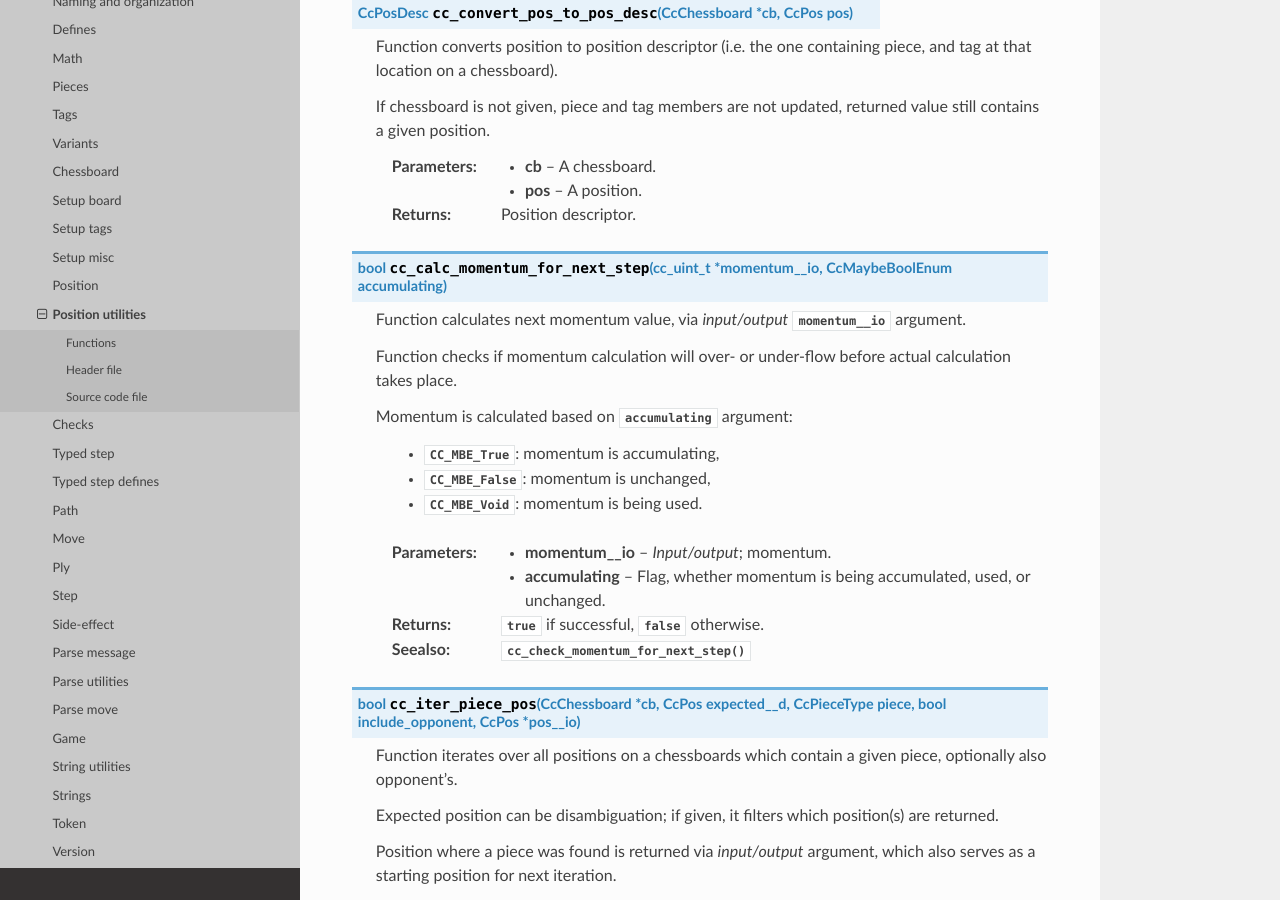
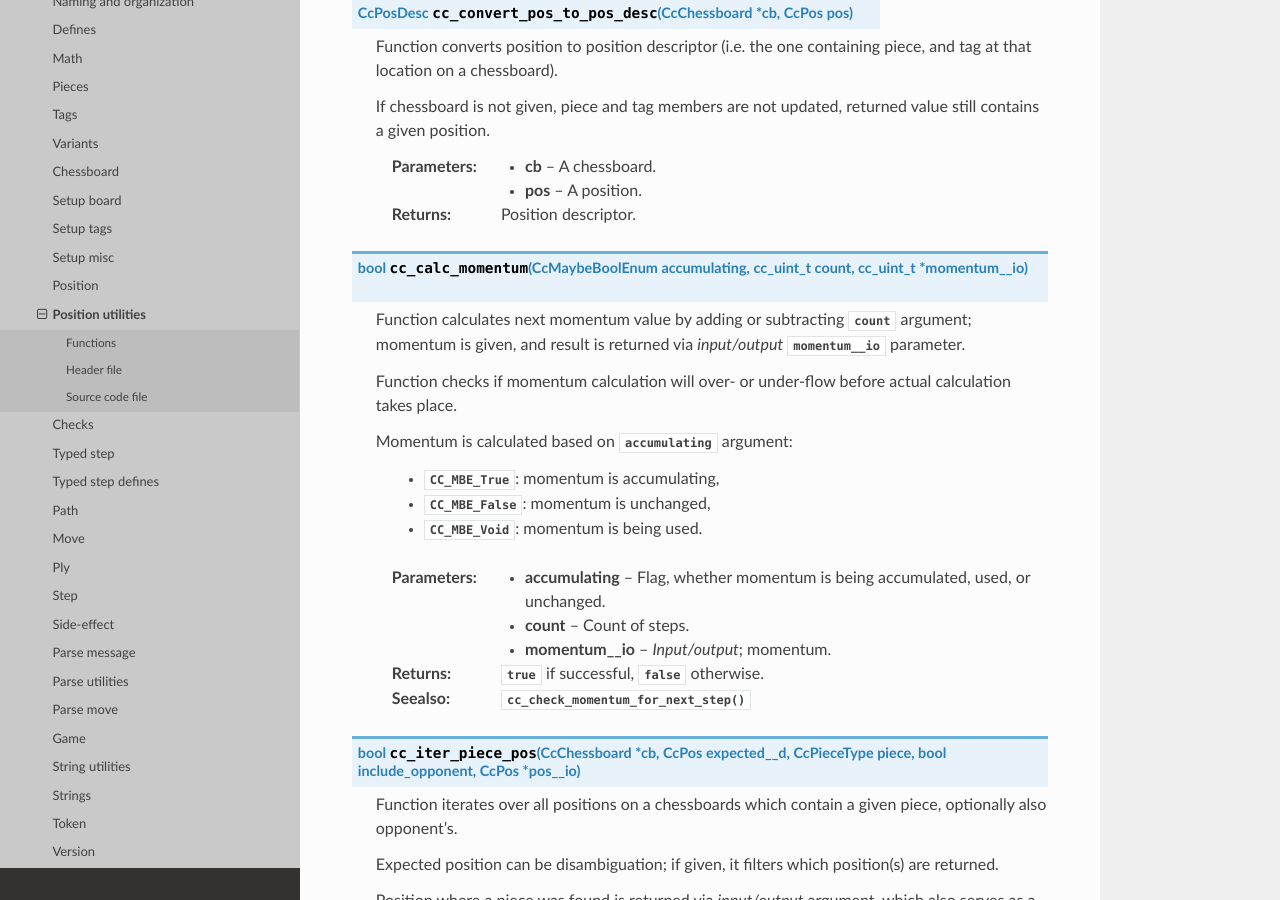
Before and after one commit to mmlacak/crochess, a Sphinx documentation site: the page built from docs/source/libcc/ccposutils.rst, in a window 1280 px wide and 900 px high, scrolled down 269 px. Built offline with Sphinx 7.4.7 and the Read the Docs theme 3.1.0, drawn with Linux system fonts in a browser that asks for light colours.

Commit message:
Renamed calc momentum, added count param + docs.

```diff
--- a/docs/source/conf.py
+++ b/docs/source/conf.py
@@ -26,10 +26,10 @@ copyright = '2021, Mario Mlačak'
 author = 'Mario Mlačak'
 
 # The short X.Y version
-version = "0.0.1.87:1266+20250116.160100"   # docs-new-lib-short-version-major-minor-feature-commit+meta~breaks-place-marker
+version = "0.0.1.88:1267+20250116.184006"   # docs-new-lib-short-version-major-minor-feature-commit+meta~breaks-place-marker
 
 # The full version, including alpha/beta/rc tags
-release = "0.0.1.87:1266+20250116.160100"   # docs-new-lib-full-version-major-minor-feature-commit+meta~breaks-place-marker
+release = "0.0.1.88:1267+20250116.184006"   # docs-new-lib-full-version-major-minor-feature-commit+meta~breaks-place-marker
 
 
 # -- General configuration ---------------------------------------------------
--- a/docs/source/libcc/ccchecks.rst
+++ b/docs/source/libcc/ccchecks.rst
@@ -43,7 +43,7 @@ Functions
         * :c:enumerator:`CC_MBE_False` if there is not enough momentum,
         * :c:enumerator:`CC_MBE_Void` in case of an error, insufficient data given.
 
-    :seealso: :c:func:`cc_calc_momentum_for_next_step()`
+    :seealso: :c:func:`cc_calc_momentum()`
 
 .. c:function:: bool cc_check_piece_can_lose_tag( CcPieceType piece, CcLosingTagType ltt )
 
--- a/docs/source/libcc/ccposutils.rst
+++ b/docs/source/libcc/ccposutils.rst
@@ -29,10 +29,11 @@ Functions
     :param pos: A position.
     :returns: Position descriptor.
 
-.. c:function:: bool cc_calc_momentum_for_next_step( cc_uint_t * momentum__io, CcMaybeBoolEnum accumulating )
+.. c:function:: bool cc_calc_momentum( CcMaybeBoolEnum accumulating, cc_uint_t count, cc_uint_t * momentum__io )
 
-    Function calculates next momentum value, via *input/output* :c:var:`momentum__io`
-    argument.
+    Function calculates next momentum value by adding or subtracting :c:var:`count`
+    argument; momentum is given, and result is returned via *input/output*
+    :c:var:`momentum__io` parameter.
 
     Function checks if momentum calculation will over- or under-flow before
     actual calculation takes place.
@@ -43,8 +44,9 @@ Functions
         * :c:data:`CC_MBE_False`: momentum is unchanged,
         * :c:data:`CC_MBE_Void`: momentum is being used.
 
+    :param accumulating: Flag, whether momentum is being accumulated, used, or unchanged.
+    :param count: Count of steps.
     :param momentum__io: *Input/output*; momentum.
-    :param accumulating: Flag, whether momentum is being accumulated, used, or unchanged.
     :returns: :c:data:`true` if successful, :c:data:`false` otherwise.
     :seealso: :c:func:`cc_check_momentum_for_next_step()`
 
```
Also changed, not shown: README.md (+2 -2 lines), 6 other files.
